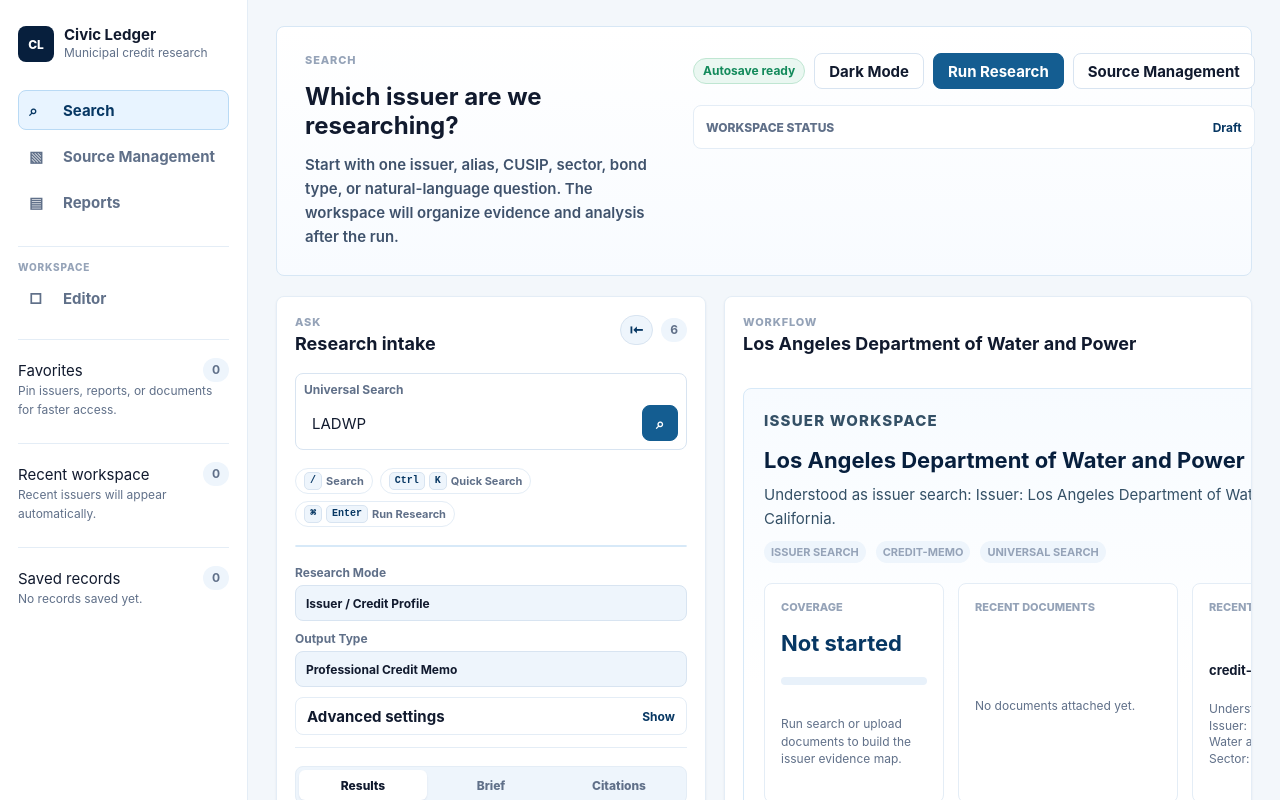
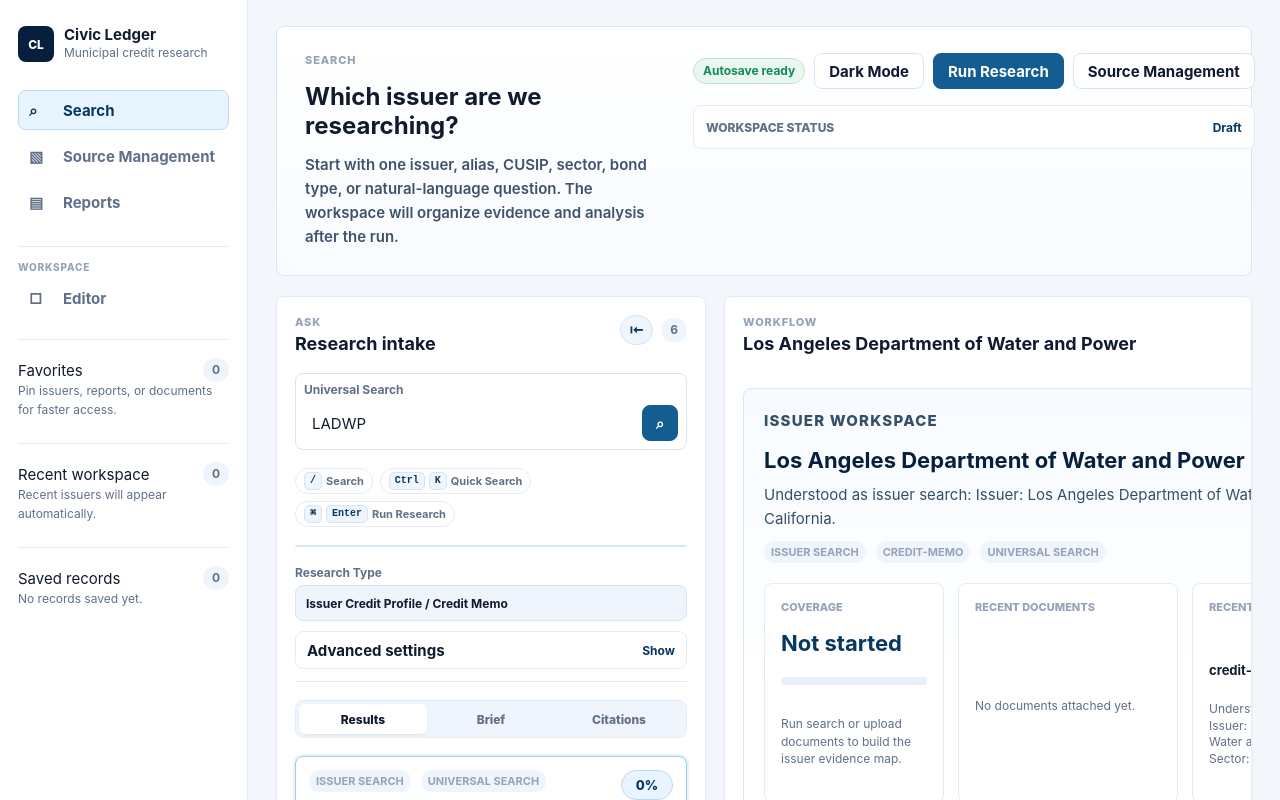
Before and after one commit to choee189071-oss/civic-ledger-next, a Next.js app: page / in a window 1280 px wide. Shown: the top 800 px of the page. Built offline with nearby package versions, Linux system fonts and the light colour scheme.

Commit message:
Merge research mode and output selection

```diff
--- a/app/components/SearchPanel.tsx
+++ b/app/components/SearchPanel.tsx
@@ -62,36 +62,98 @@ type Props = {
   onToggleCollapse: () => void;
 };
 
-const promptModes = [
-  ['general-overview', 'General Overview'],
-  ['issuer-credit-profile', 'Issuer / Credit Profile'],
-  ['document-discovery', 'Document Discovery'],
-  ['debt-bond-research', 'Debt / Bond Research'],
-  ['financial-performance', 'Financial Performance'],
-  ['risk-news-monitoring', 'Risk / News Monitoring'],
-  ['peer-comparison', 'Peer Comparison'],
-  ['time-series-analysis', 'Time Series'],
-  ['covenant-tracking', 'Covenant Tracking'],
-  ['watchlist-monitoring', 'Watchlist / Monitoring'],
-  ['custom-prompt', 'Custom Prompt'],
-];
-
-const outputTypes = [
-  ['research-brief', 'Research Brief'],
-  ['credit-memo', 'Professional Credit Memo'],
-  ['investment-committee-memo', 'Investment Committee Memo'],
-  ['rating-committee-memo', 'Rating Committee Memo'],
-  ['document-inventory-report', 'Document Inventory Report'],
-  ['due-diligence-report', 'Due Diligence Report'],
-  ['board-briefing', 'Board Briefing'],
-  ['executive-summary', 'Executive Summary'],
-  ['risk-monitor', 'Risk Monitor'],
-  ['watchlist-monitor', 'Watchlist Monitor'],
-  ['peer-comparison-table', 'Peer Comparison Table'],
-  ['time-series-analysis', 'Time Series Analysis'],
-  ['covenant-tracking', 'Covenant Tracking'],
-  ['source-appendix', 'Source Appendix'],
-  ['custom-report', 'Custom Report'],
+const researchTypes = [
+  {
+    id: 'general-brief',
+    label: 'General Overview / Research Brief',
+    promptMode: 'general-overview',
+    reportTemplate: 'research-brief',
+    customAngle: '',
+  },
+  {
+    id: 'credit-memo',
+    label: 'Issuer Credit Profile / Credit Memo',
+    promptMode: 'issuer-credit-profile',
+    reportTemplate: 'credit-memo',
+    customAngle: '',
+  },
+  {
+    id: 'ic-memo',
+    label: 'Issuer Credit Profile / IC Memo',
+    promptMode: 'issuer-credit-profile',
+    reportTemplate: 'investment-committee-memo',
+    customAngle: 'Focus on relative value, peer context, source gaps, and next diligence checks.',
+  },
+  {
+    id: 'rating-committee',
+    label: 'Issuer Credit Profile / Rating Committee Memo',
+    promptMode: 'issuer-credit-profile',
+    reportTemplate: 'rating-committee-memo',
+    customAngle: '',
+  },
+  {
+    id: 'document-inventory',
+    label: 'Document Discovery / Inventory Report',
+    promptMode: 'document-discovery',
+    reportTemplate: 'document-inventory-report',
+    customAngle: '',
+  },
+  {
+    id: 'due-diligence',
+    label: 'Document Discovery / Due Diligence Report',
+    promptMode: 'document-discovery',
+    reportTemplate: 'due-diligence-report',
+    customAngle: '',
+  },
+  {
+    id: 'source-appendix',
+    label: 'Document Discovery / Source Appendix',
+    promptMode: 'document-discovery',
+    reportTemplate: 'source-appendix',
+    customAngle: '',
+  },
+  {
+    id: 'debt-research',
+    label: 'Debt Research / Credit Memo',
+    promptMode: 'debt-bond-research',
+    reportTemplate: 'credit-memo',
+    customAngle: '',
+  },
+  {
+    id: 'financial-trends',
+    label: 'Financial Performance / Time Series',
+    promptMode: 'financial-performance',
+    reportTemplate: 'time-series-analysis',
+    customAngle: '',
+  },
+  {
+    id: 'risk-monitor',
+    label: 'Risk Monitoring / Risk Monitor',
+    promptMode: 'risk-news-monitoring',
+    reportTemplate: 'risk-monitor',
+    customAngle: '',
+  },
+  {
+    id: 'peer-comparison',
+    label: 'Peer Comparison / Comparison Table',
+    promptMode: 'peer-comparison',
+    reportTemplate: 'peer-comparison-table',
+    customAngle: '',
+  },
+  {
+    id: 'covenant-tracking',
+    label: 'Covenant Tracking / Covenant Report',
+    promptMode: 'covenant-tracking',
+    reportTemplate: 'covenant-tracking',
+    customAngle: '',
+  },
+  {
+    id: 'custom-report',
+    label: 'Custom Prompt / Custom Report',
+    promptMode: 'custom-prompt',
+    reportTemplate: 'custom-report',
+    customAngle: '',
+  },
 ];
 
 const workflowOptionLabels = [
@@ -183,6 +245,19 @@ function sourceDate(source: Record<string, any>) {
     source.emmaFilingDate ||
     source.emma_filing_date,
     ''
+  );
+}
+
+function researchTypeIdFor(promptMode: string, reportTemplate: string) {
+  const exact = researchTypes.find((item) =>
+    item.promptMode === promptMode && item.reportTemplate === reportTemplate
+  );
+  if (exact) return exact.id;
+  if (promptMode === 'custom-prompt') return 'custom-report';
+  return (
+    researchTypes.find((item) => item.promptMode === promptMode)?.id ||
+    researchTypes.find((item) => item.reportTemplate === reportTemplate)?.id ||
+    researchTypes[0].id
   );
 }
 
@@ -284,6 +359,7 @@ export function SearchPanel(props: Props) {
   const [advancedOpen, setAdvancedOpen] = useState(false);
   const universalSearch = parseUniversalSearchQuery(props.query);
   const visibleFacets = universalSearch.facets.slice(0, 8);
+  const selectedResearchTypeId = researchTypeIdFor(props.promptMode, props.reportTemplate);
   const citations = [
     ...new Set(
       props.items.flatMap((item) =>
@@ -291,6 +367,15 @@ export function SearchPanel(props: Props) {
       )
     )
   ];
+
+  function applyResearchType(id: string) {
+    const next = researchTypes.find((item) => item.id === id);
+    if (!next) return;
+
+    props.onPromptMode(next.promptMode);
+    props.onReportTemplate(next.reportTemplate);
+    props.onCustomAngle(next.customAngle);
+  }
 
   if (props.collapsed) {
     return (
@@ -383,7 +468,7 @@ export function SearchPanel(props: Props) {
             <span>Secondary</span>
             <strong>Search interpretation and quick starts</strong>
           </div>
-          <em>Open to refine intent or choose a template.</em>
+          <em>Open to refine intent.</em>
         </summary>
 
       <div className="universal-search-panel">
@@ -447,10 +532,10 @@ export function SearchPanel(props: Props) {
 
       <div className="prompt-builder">
         <label>
-          Research Mode
-          <select value={props.promptMode} onChange={(e) => props.onPromptMode(e.target.value)}>
-            {promptModes.map(([id, label]) => (
-              <option key={id} value={id}>{label}</option>
+          Research Type
+          <select value={selectedResearchTypeId} onChange={(e) => applyResearchType(e.target.value)}>
+            {researchTypes.map((item) => (
+              <option key={item.id} value={item.id}>{item.label}</option>
             ))}
           </select>
         </label>
@@ -466,15 +551,6 @@ export function SearchPanel(props: Props) {
             />
           </label>
         )}
-
-        <label>
-          Output Type
-          <select value={props.reportTemplate} onChange={(e) => props.onReportTemplate(e.target.value)}>
-            {outputTypes.map(([id, label]) => (
-              <option key={id} value={id}>{label}</option>
-            ))}
-          </select>
-        </label>
 
         <button
           className="advanced-toggle"
```
